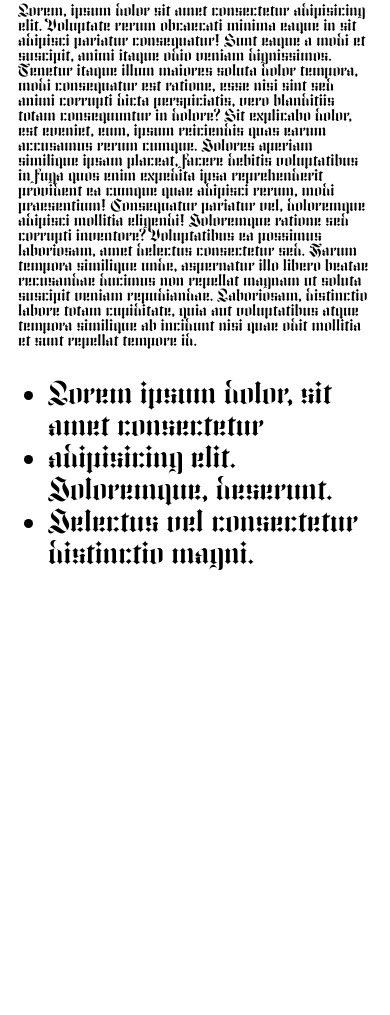
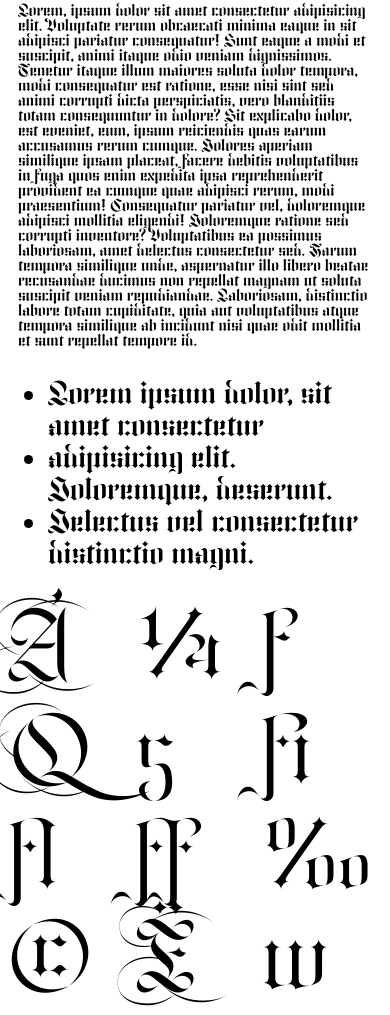
Before and after one commit to michaelleonardo27/jabin, a plain HTML site: page index.html in a window 390 px wide. Shown: the part 1398-2413 px from the top of the page. Before the commit the page ends 1998 px from the top, so only its background shows below. Drawn offline with Linux system fonts and the light colour scheme; files whose address does not match are found by name.

Commit message:
added special characters, made responsive grid

```diff
--- a/index.html
+++ b/index.html
@@ -23,5 +23,22 @@
         <li>Delectus vel consectetur distinctio magni.</li>
 
     </ul>
+
+
+        <div class="special-character-wrapper">
+            <div>Á</div>
+            <div>¼</div>
+            <div>f</div>
+            <div>Q</div>
+            <div>5</div>
+            <div>ﬁ</div>
+            <div>ﬂ</div>
+            <div>ff</div>
+            <div>‰</div>
+            <div>©</div>
+            <div>Ë</div>
+            <div>w</div>
+        </div>
+
 </body>
 </html>
--- a/main.css
+++ b/main.css
@@ -98,3 +98,36 @@ ul{
 .tilt-prism-regular-regular {
     font-variation-settings: "HROT" 0, "VROT" 0;
 }
+
+.special-character-wrapper {
+    display: grid;
+    grid-gap: 5px;
+    grid-template-columns: repeat(auto-fit, minmax(100px, 1fr));
+    grid-template-rows: repeat(2, 100px);
+    font-size: 90px;
+    animation: weightChangeSpecialCharacter 3s infinite;
+
+}
+
+
+.special-character-wrapper:nth-child(1) {
+    animation: weightChangeSpecialCharacter 3s infinite;
+    animation-delay: 01s;
+}
+
+.special-character-wrapper:nth-child(2) {
+    animation-delay: 0.4s; /* Changed delay to stagger */
+}
+
+.special-character-wrapper:nth-child(3) {
+    animation-delay: 0.6s; /* Changed delay to stagger */
+}
+
+@keyframes weightChangeSpecialCharacter {
+    0%, 100% {
+        font-variation-settings: "wght" 40, "wdth" 0, "XXXX" 1;
+    }
+    50% {
+        font-variation-settings: "wght" 120, "wdth" 10, "XXXX" 100;
+    }
+}
```
